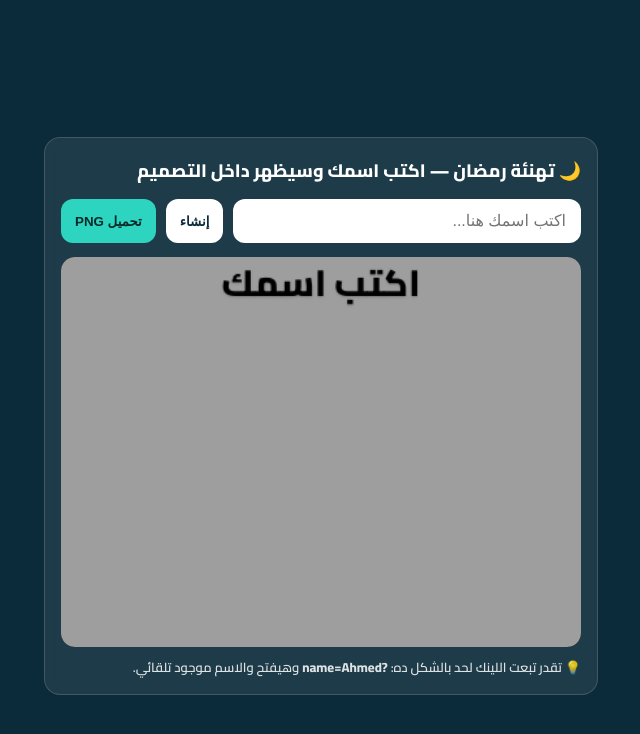
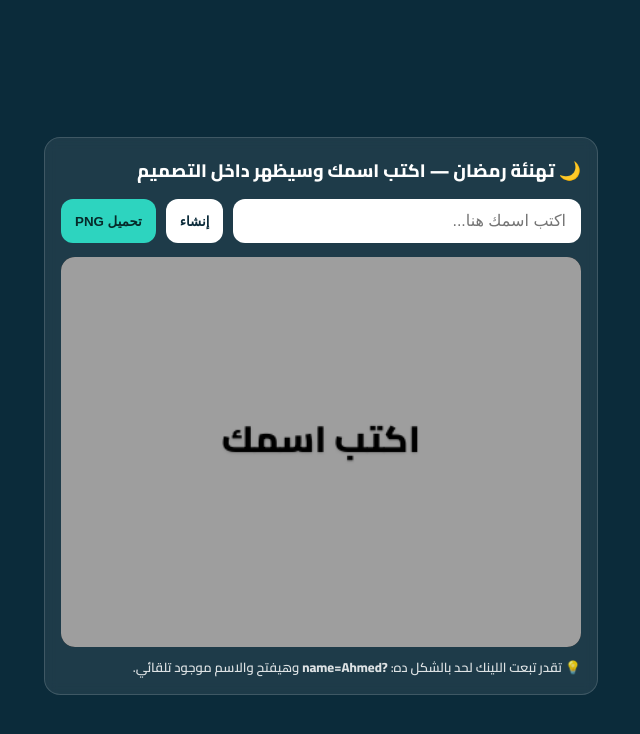
Before and after one commit to walidraslan/ramadan-greeting, a plain HTML site: page index.html in a window 1280 px wide. Shown: the whole page, without its empty margins (319-959 px from the left). Drawn offline with Linux system fonts and the light colour scheme.

Commit message:
Update index.html

```diff
--- a/index.html
+++ b/index.html
@@ -91,7 +91,7 @@
 
     // مكان الاسم (جرّب وعدّل الأرقام لحد ما يبقى Perfect)
     const x = canvas.width * 0.50;   // منتصف العرض
-    const y = canvas.height * 0.10;  // قريب من أسفل داخل المستطيل
+    const y = canvas.height * 0.50;  // قريب من أسفل داخل المستطيل
 
     // لو الاسم طويل صغّر تلقائي
     let maxWidth = canvas.width * 0.78;
```
